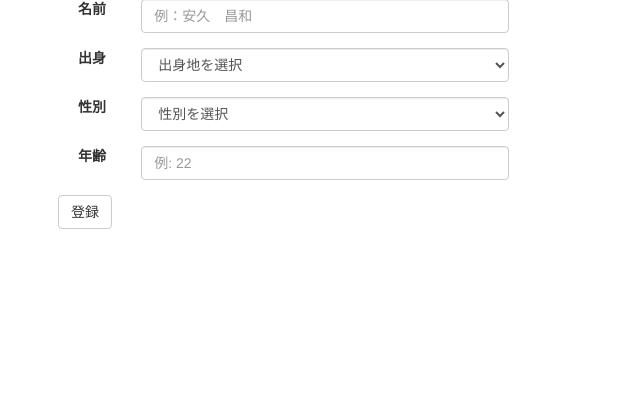
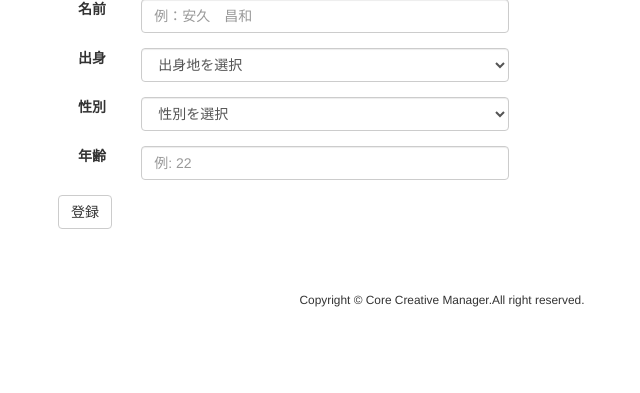
Before and after one commit to ccm-koakuma/fresys, a PHP site: page /design/new.html in a window 1280 px wide. Shown: the part 183-576 px from the top of the page, without its empty margins (198-838 px from the left). Run offline with PHP 8.4, Linux system fonts and the light colour scheme.

Commit message:
add copyright

```diff
--- a/assets/css/style.css
+++ b/assets/css/style.css
@@ -45,3 +45,7 @@ form.form-horizontal{
   width: 75%;
   float: left;
 }
+.copyright{
+  text-align: center;
+  margin-top: 60px;
+}
--- a/design/edit.html
+++ b/design/edit.html
@@ -47,5 +47,8 @@
         <input type="submit" class="btn btn-default" value="変更">
       </form>
     </div>
+    <div class="copyright">
+      <small>Copyright &copy; Core Creative Manager.All right reserved.</small>
+    </div>
   </body>
 </html>
--- a/design/index.html
+++ b/design/index.html
@@ -35,5 +35,8 @@
         </tbody>
       </table>
     </div>
+    <div class="copyright">
+      <small>Copyright &copy; Core Creative Manager.All right reserved.</small>
+    </div>
   </body>
 </html>
--- a/design/new.html
+++ b/design/new.html
@@ -49,5 +49,8 @@
         <input type="submit" class="btn btn-default" value="登録">
       </form>
     </div>
+    <div class="copyright">
+      <small>Copyright &copy; Core Creative Manager.All right reserved.</small>
+    </div>
   </body>
 </html>
--- a/design/show.html
+++ b/design/show.html
@@ -42,5 +42,8 @@
       </table>
       <input type="button" class="btn btn-default" value="新規作成" onClick="location.href='new.html'">
     </div>
+    <div class="copyright">
+      <small>Copyright &copy; Core Creative Manager.All right reserved.</small>
+    </div>
   </body>
 </html>
```
